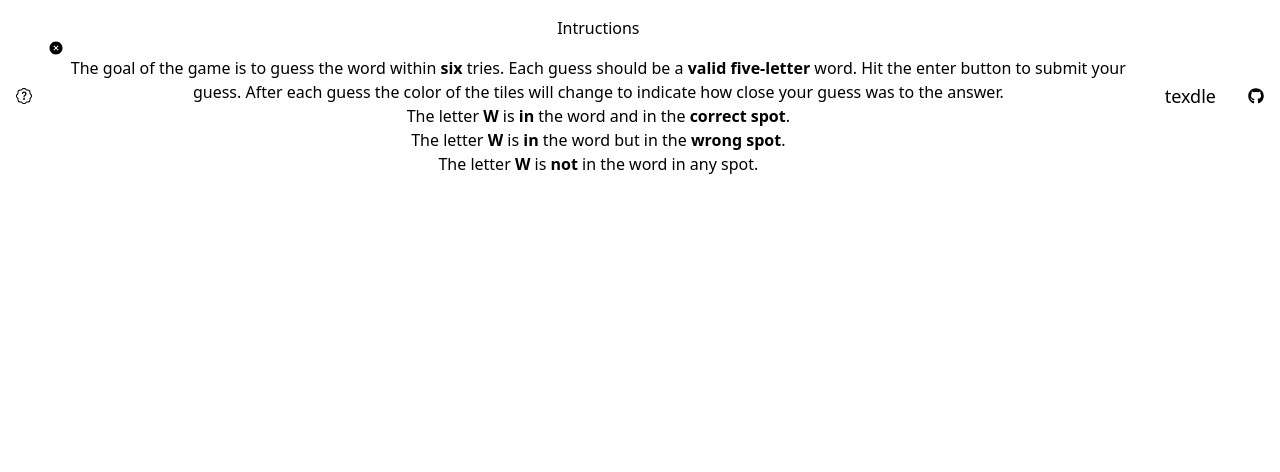
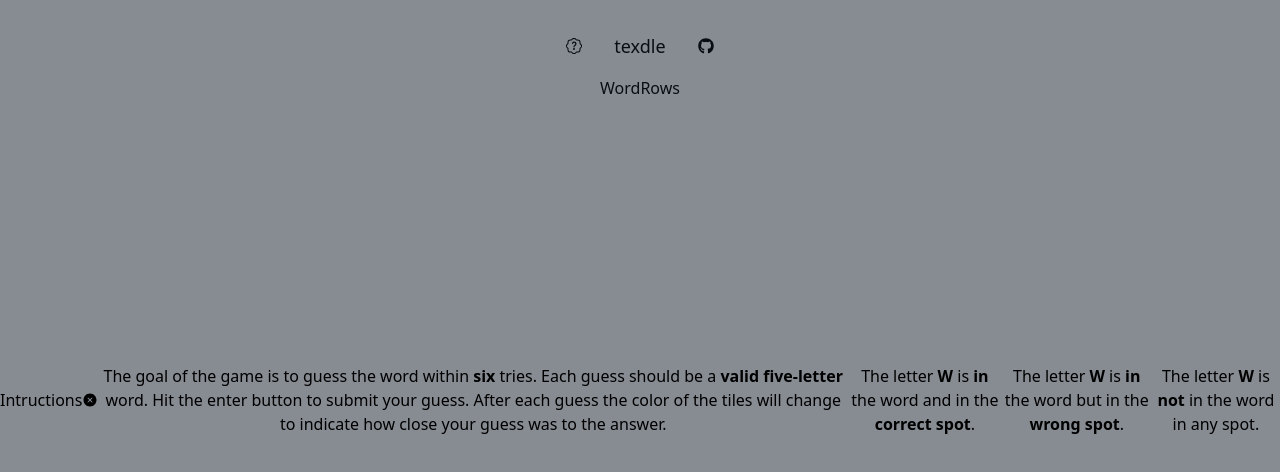
Before and after one commit to ta-02/texdle, a React (Vite) app: page / in a window 1280 px wide. Both pictures are taken after a click on the button 574 px from the left and 46 px from the top of the page. Shown: the top 472 px of the page. Built offline with nearby package versions, Linux system fonts and the light colour scheme.

Commit message:
kind of got instructions modal

```diff
--- a/src/App.tsx
+++ b/src/App.tsx
@@ -1,9 +1,11 @@
 import { Header } from "./components/Header";
+import { WordRows } from "./components/WordRows";
 
 function App() {
   return (
-    <div className="flex items-start justify-center h-screen">
+    <div className="flex flex-col items-center justify- h-screen">
       <Header />
+      <WordRows />
     </div>
   );
 }
--- a/src/components/Instructions.tsx
+++ b/src/components/Instructions.tsx
@@ -8,13 +8,11 @@ export const Instructions = ({
   onClose: () => void;
 }) => {
   return isOpen ? (
-    <div>
-      <h1>Intructions</h1>
-
-      <h1 onClick={onClose}>
+    <div className="fixed inset-0 flex items-center justify-center bg-gray-900 bg-opacity-50">
+      <h1>Intructions</h1>{" "}
+      <button onClick={onClose}>
         <IoCloseCircle />
-      </h1>
-
+      </button>
       <p>
         The goal of the game is to guess the word within <strong>six</strong>{" "}
         tries. Each guess should be a <strong>valid five-letter</strong> word.
@@ -22,17 +20,14 @@ export const Instructions = ({
         the tiles will change to indicate how close your guess was to the
         answer.
       </p>
-
       <p>
         The letter <strong>W</strong> is <strong>in</strong> the word and in the{" "}
         <strong>correct spot</strong>.
       </p>
-
       <p>
         The letter <strong>W</strong> is <strong>in</strong> the word but in the{" "}
         <strong>wrong spot</strong>.
       </p>
-
       <p>
         The letter <strong>W</strong> is <strong>not</strong> in the word in any
         spot.
--- /dev/null
+++ b/src/components/WordRows.tsx
@@ -0,0 +1,4 @@
+export const WordRows = () => {
+  // make 5 by 6 grid basically
+  return <div>WordRows</div>;
+};
```
